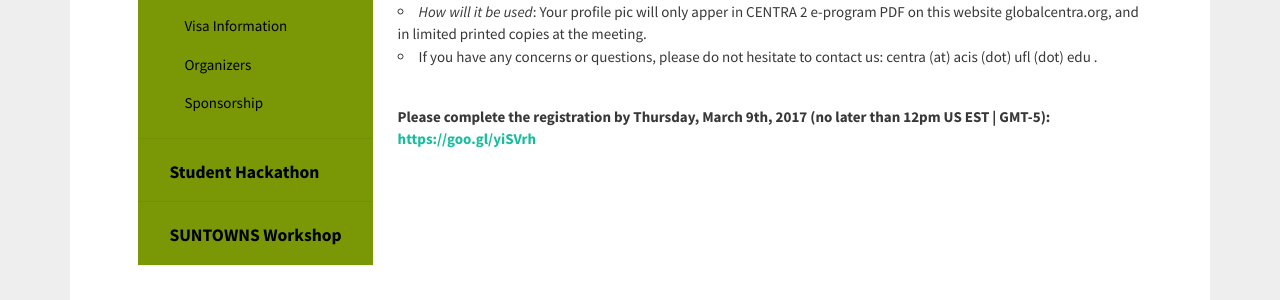
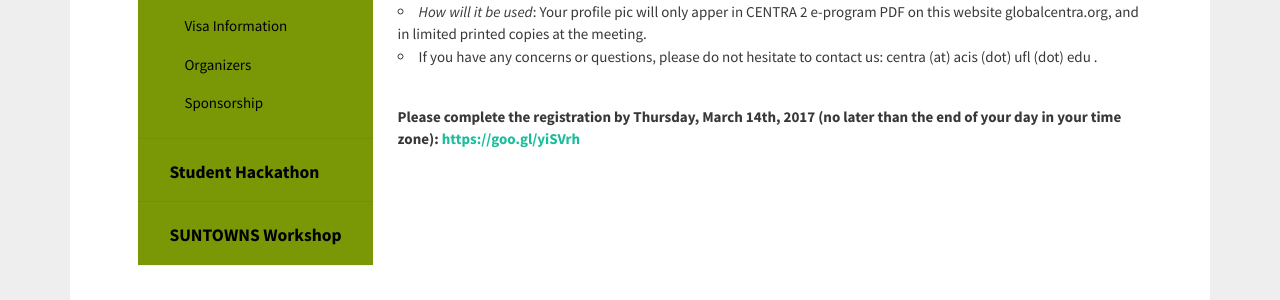
Before and after one commit to hmchou56/centra8, a Jekyll site: the page built from centra2/registration.md, in a window 1280 px wide. Shown: the part 706-1006 px from the top of the page. Built offline with Jekyll 4.4.1, drawn with Linux system fonts in a browser that asks for light colours; nearby versions of some CDN libraries.

Commit message:
updated registration deadline

```diff
--- a/centra2/registration.md
+++ b/centra2/registration.md
@@ -26,4 +26,4 @@
 <br />
 </ul>
 
-<strong>Please complete the registration by Thursday, March 9th, 2017 (no later than 12pm US EST | GMT-5)<strong>: <a href="https://goo.gl/yiSVrh" target="_blank">https://goo.gl/yiSVrh</a>
+<strong>Please complete the registration by Thursday, March 14th, 2017 (no later than the end of your day in your time zone)<strong>: <a href="https://goo.gl/yiSVrh" target="_blank">https://goo.gl/yiSVrh</a>
```
